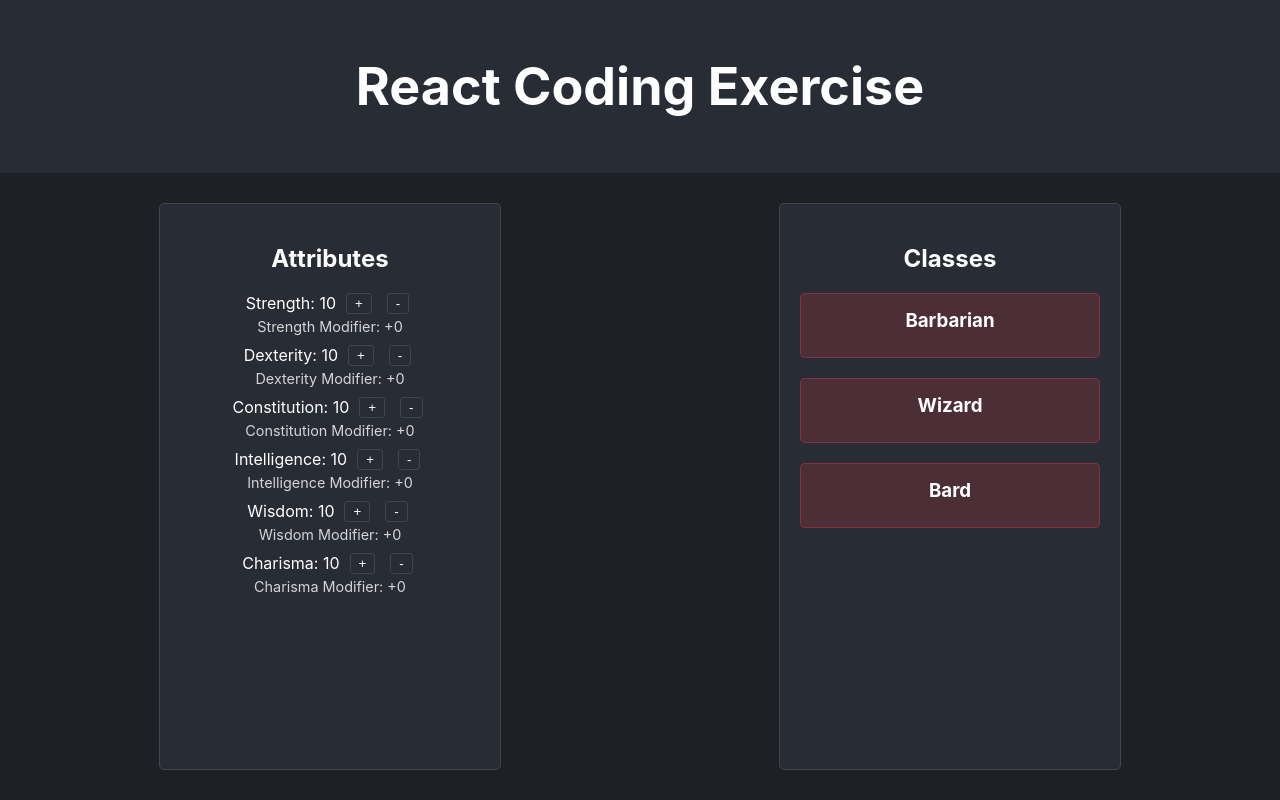
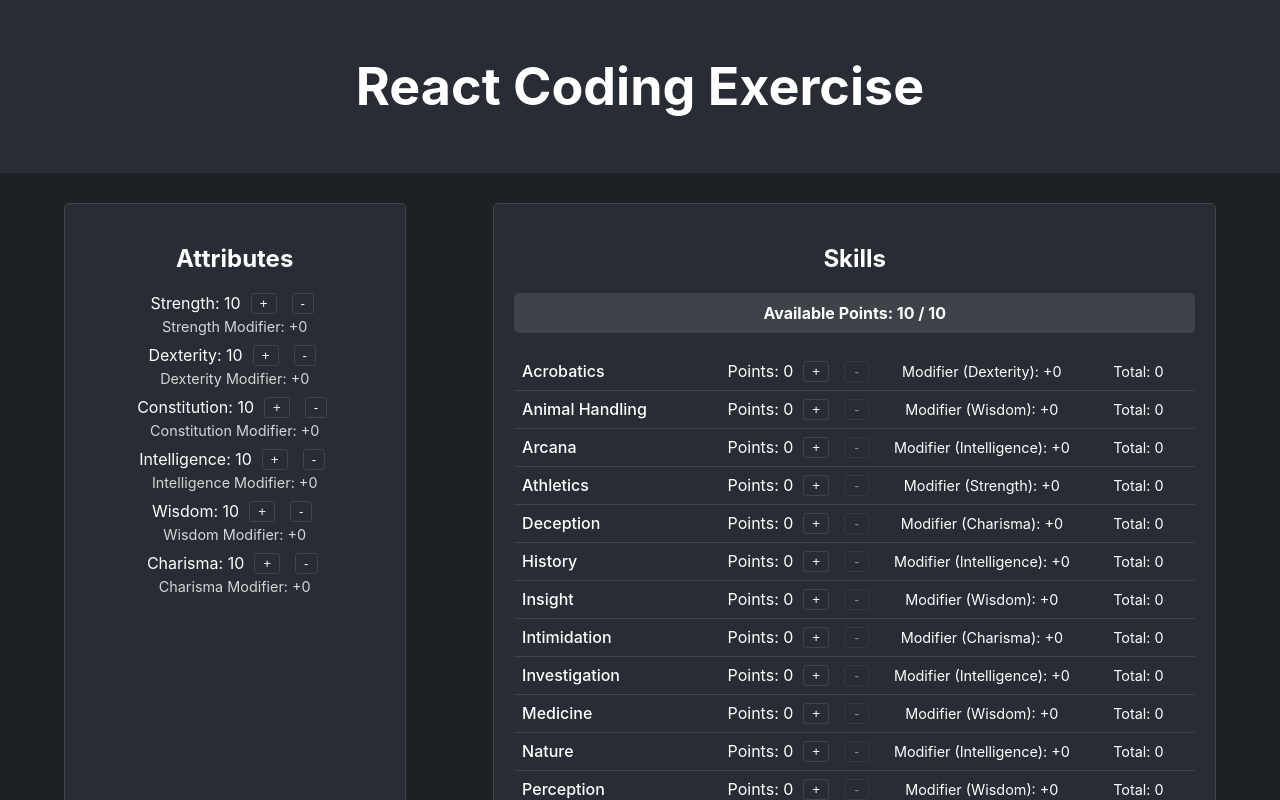
Before and after one commit to Lohit9/recruiting-webapp-character, a React (Create React App) app: page / in a window 1280 px wide. Shown: the top 800 px of the page. Built offline with nearby package versions, Linux system fonts and the light colour scheme.

Commit message:
Implement requirement 5, update tests and style file

```diff
--- a/src/App.css
+++ b/src/App.css
@@ -50,13 +50,62 @@
   }
 }
 
-.attributes-container, .classes-container {
+.attributes-container, .classes-container, .skills-container {
   padding: 20px;
   border: 1px solid #444;
   border-radius: 5px;
   margin: 10px;
   min-width: 300px;
   background-color: hsl(220deg 13% 18%);
+}
+
+.skills-container {
+  min-width: 400px;
+}
+
+.skill-points-info {
+  margin-bottom: 20px;
+  padding: 10px;
+  background-color: hsla(0, 0%, 100%, 0.1);
+  border-radius: 5px;
+  font-weight: bold;
+}
+
+.skill-row {
+  display: grid;
+  grid-template-columns: 2fr 1.5fr 2fr 1fr;
+  gap: 10px;
+  align-items: center;
+  padding: 8px;
+  border-bottom: 1px solid hsla(0, 0%, 100%, 0.1);
+}
+
+.skill-row:last-child {
+  border-bottom: none;
+}
+
+.skill-controls {
+  display: flex;
+  align-items: center;
+  gap: 5px;
+}
+
+.skill-controls button {
+  min-width: 25px;
+}
+
+.skill-controls button:disabled {
+  opacity: 0.5;
+  cursor: not-allowed;
+}
+
+.skill-name {
+  text-align: left;
+  font-weight: 500;
+}
+
+.skill-modifier, .skill-total {
+  font-size: 0.9em;
 }
 
 .class-item {
--- a/src/App.tsx
+++ b/src/App.tsx
@@ -12,10 +12,31 @@ function App() {
     return initialAttributes;
   });
 
+  const [skillPoints, setSkillPoints] = useState<Record<string, number>>(() => {
+    const initialSkillPoints: Record<string, number> = {};
+    SKILL_LIST.forEach(skill => {
+      initialSkillPoints[skill.name] = 0;
+    });
+    return initialSkillPoints;
+  });
+
   const [selectedClass, setSelectedClass] = useState<Class | null>(null);
 
   const calculateModifier = (attributeValue: number): number => {
     return Math.floor((attributeValue - 10) / 2);
+  };
+
+  const getTotalSkillPoints = (): number => {
+    const intModifier = calculateModifier(attributes['Intelligence']);
+    return 10 + (4 * intModifier);
+  };
+
+  const getSpentSkillPoints = (): number => {
+    return Object.values(skillPoints).reduce((sum, points) => sum + points, 0);
+  };
+
+  const getRemainingSkillPoints = (): number => {
+    return getTotalSkillPoints() - getSpentSkillPoints();
   };
 
   const handleIncrement = (attr: string) => {
@@ -30,6 +51,26 @@ function App() {
       ...prev,
       [attr]: Math.max(0, prev[attr] - 1)
     }));
+  };
+
+  const handleSkillIncrement = (skillName: string) => {
+    if (getRemainingSkillPoints() > 0) {
+      setSkillPoints(prev => ({
+        ...prev,
+        [skillName]: prev[skillName] + 1
+      }));
+    }
+  };
+
+  const handleSkillDecrement = (skillName: string) => {
+    setSkillPoints(prev => ({
+      ...prev,
+      [skillName]: Math.max(0, prev[skillName] - 1)
+    }));
+  };
+
+  const calculateSkillTotal = (skillName: string, attributeModifier: string): number => {
+    return skillPoints[skillName] + calculateModifier(attributes[attributeModifier]);
   };
 
   const meetsClassRequirements = (className: Class): boolean => {
@@ -64,6 +105,36 @@ function App() {
             </div>
           ))}
         </div>
+
+        <div className="skills-container">
+          <h2>Skills</h2>
+          <div className="skill-points-info">
+            Available Points: {getRemainingSkillPoints()} / {getTotalSkillPoints()}
+          </div>
+          {SKILL_LIST.map(skill => (
+            <div key={skill.name} className="skill-row">
+              <div className="skill-name">{skill.name}</div>
+              <div className="skill-controls">
+                Points: {skillPoints[skill.name]}
+                <button
+                  onClick={() => handleSkillIncrement(skill.name)}
+                  disabled={getRemainingSkillPoints() <= 0}
+                >+</button>
+                <button
+                  onClick={() => handleSkillDecrement(skill.name)}
+                  disabled={skillPoints[skill.name] <= 0}
+                >-</button>
+              </div>
+              <div className="skill-modifier">
+                Modifier ({skill.attributeModifier}): {calculateModifier(attributes[skill.attributeModifier]) >= 0 ? '+' : ''}{calculateModifier(attributes[skill.attributeModifier])}
+              </div>
+              <div className="skill-total">
+                Total: {calculateSkillTotal(skill.name, skill.attributeModifier)}
+              </div>
+            </div>
+          ))}
+        </div>
+
         <div className="classes-container">
           <h2>Classes</h2>
           {(Object.keys(CLASS_LIST) as Class[]).map(className => (
```
Also changed, not shown: 1 other file (tests, documents, lock files or other folders).
